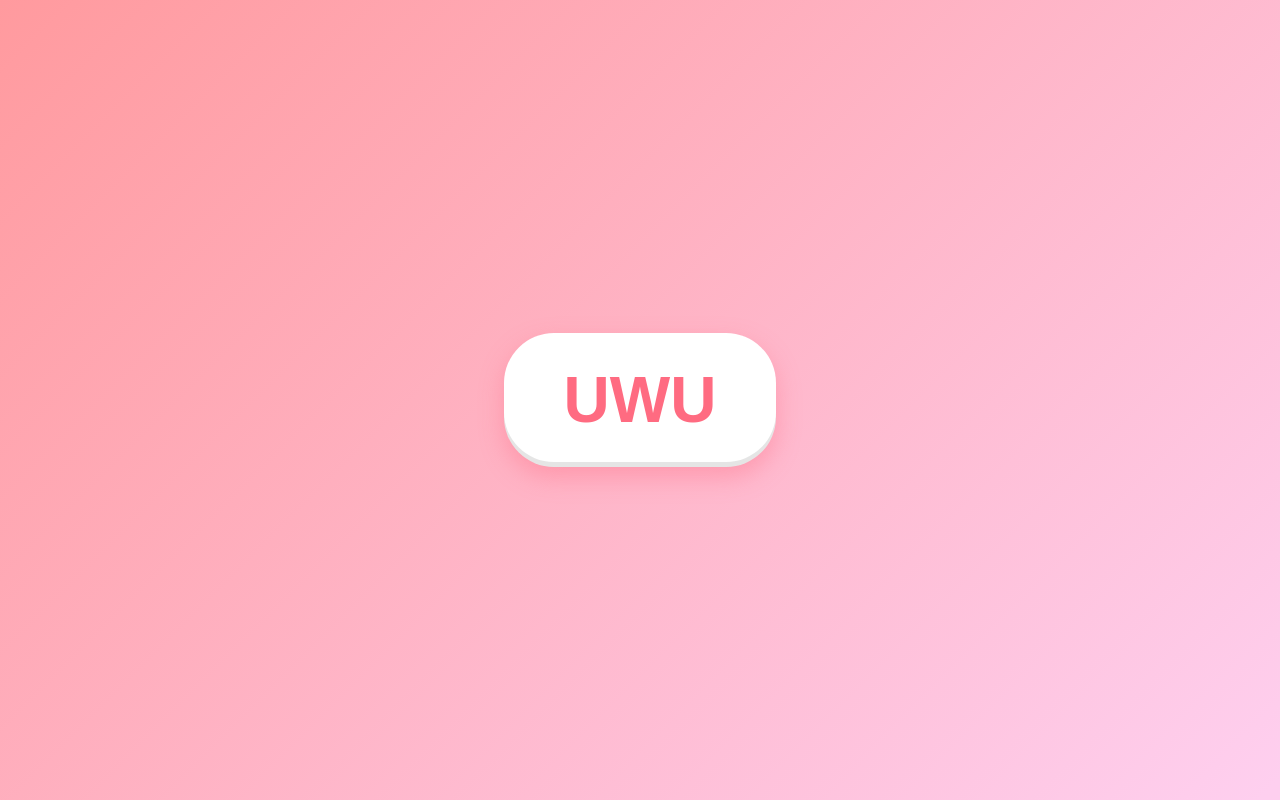
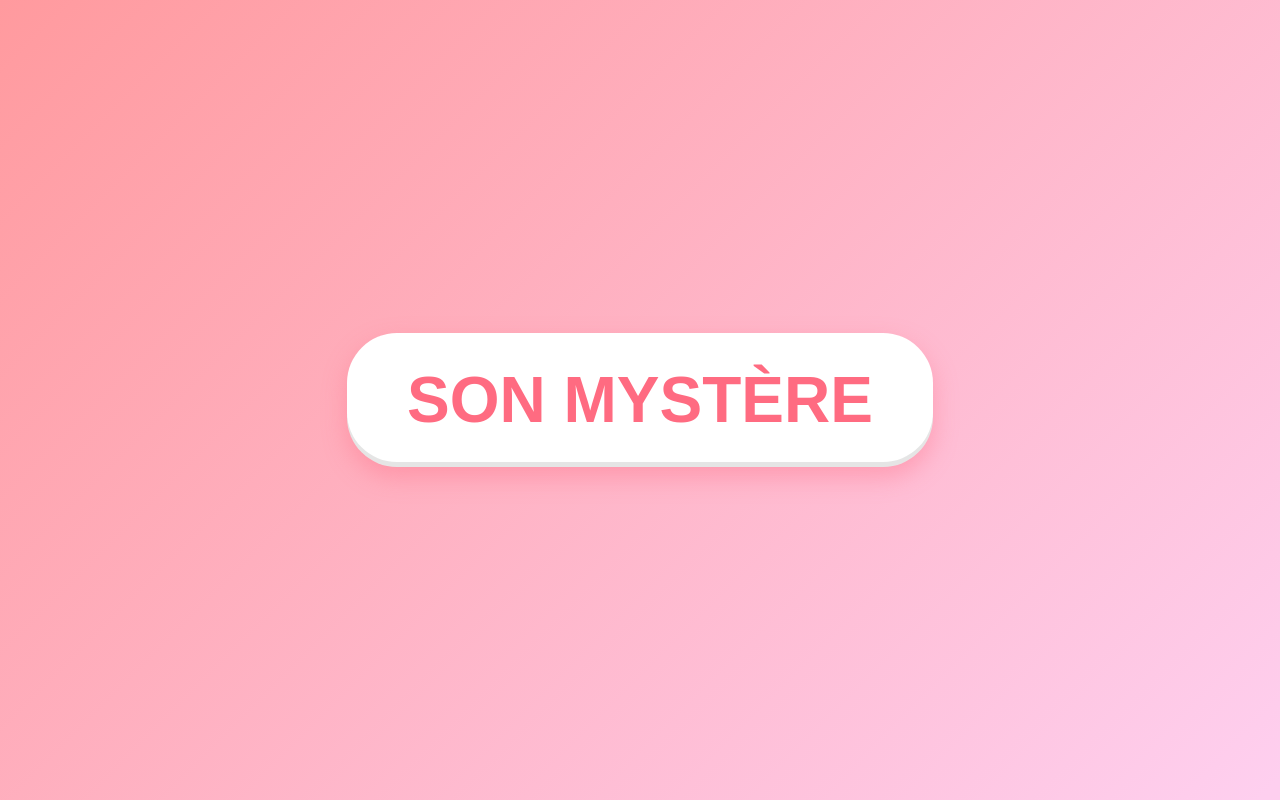
Before and after one commit to TheBayek/UWU, a plain HTML site: page index.html in a window 1280 px wide. Drawn offline with Linux system fonts and the light colour scheme.

Commit message:
Update index.html

```diff
--- a/index.html
+++ b/index.html
@@ -4,13 +4,13 @@
     <meta name="google-site-verification" content="XU-YyjYnbXFgwfty5pWT5RHrZNChzLFyq8LkDiqgOZ0" />
     <meta charset="UTF-8">
     <meta name="viewport" content="width=device-width, initial-scale=1.0">
-    <title>UWU</title>
+    <title>SON MYSTÈRE</title>
     <link rel="stylesheet" href="style.css">
     <link href="https://fonts.googleapis.com/css2?family=Inter:wght@400;800&display=swap" rel="stylesheet">
 </head>
 <body>
     <button id="uwu-button">
-        <span class="button-text">UWU</span>
+        <span class="button-text">SON MYSTÈRE</span>
     </button>
 
     <!-- Source audio locale -->
```
